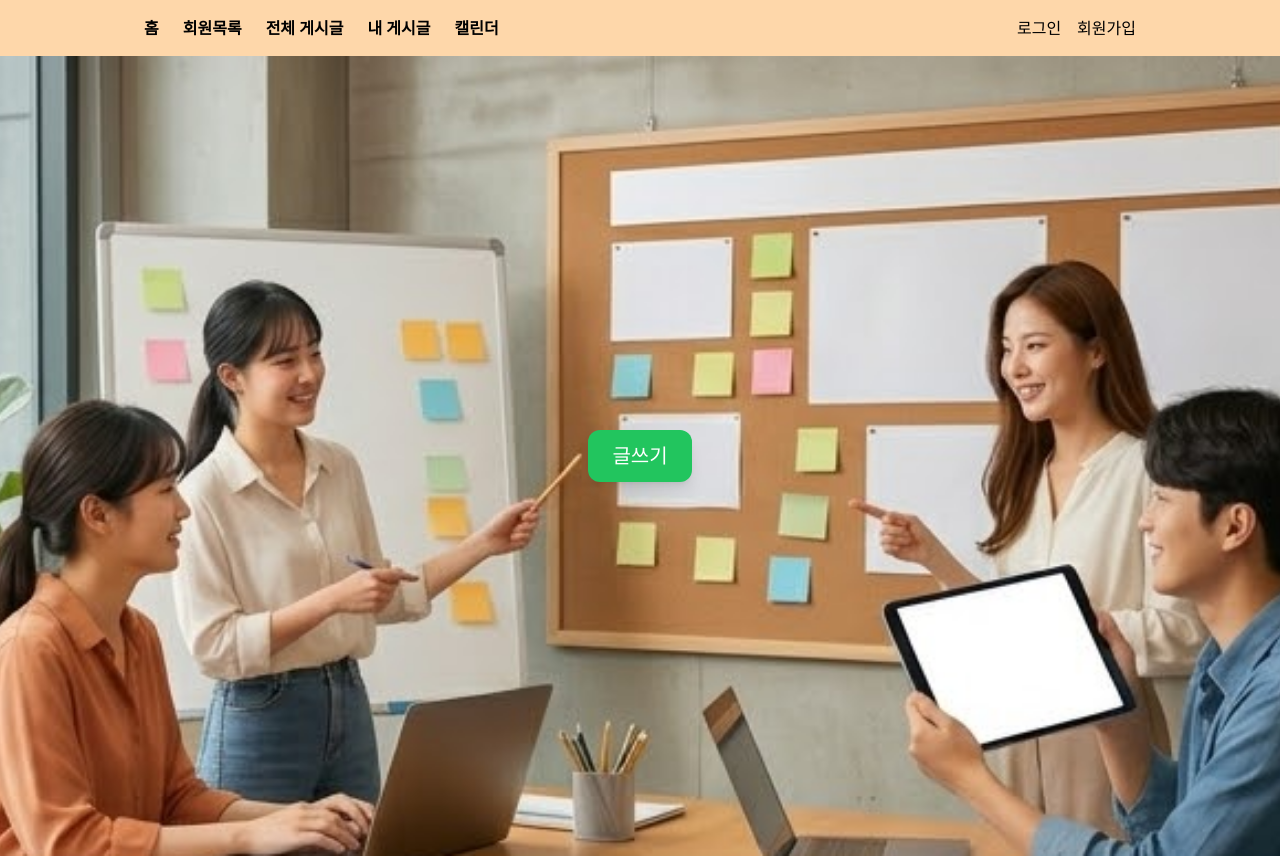
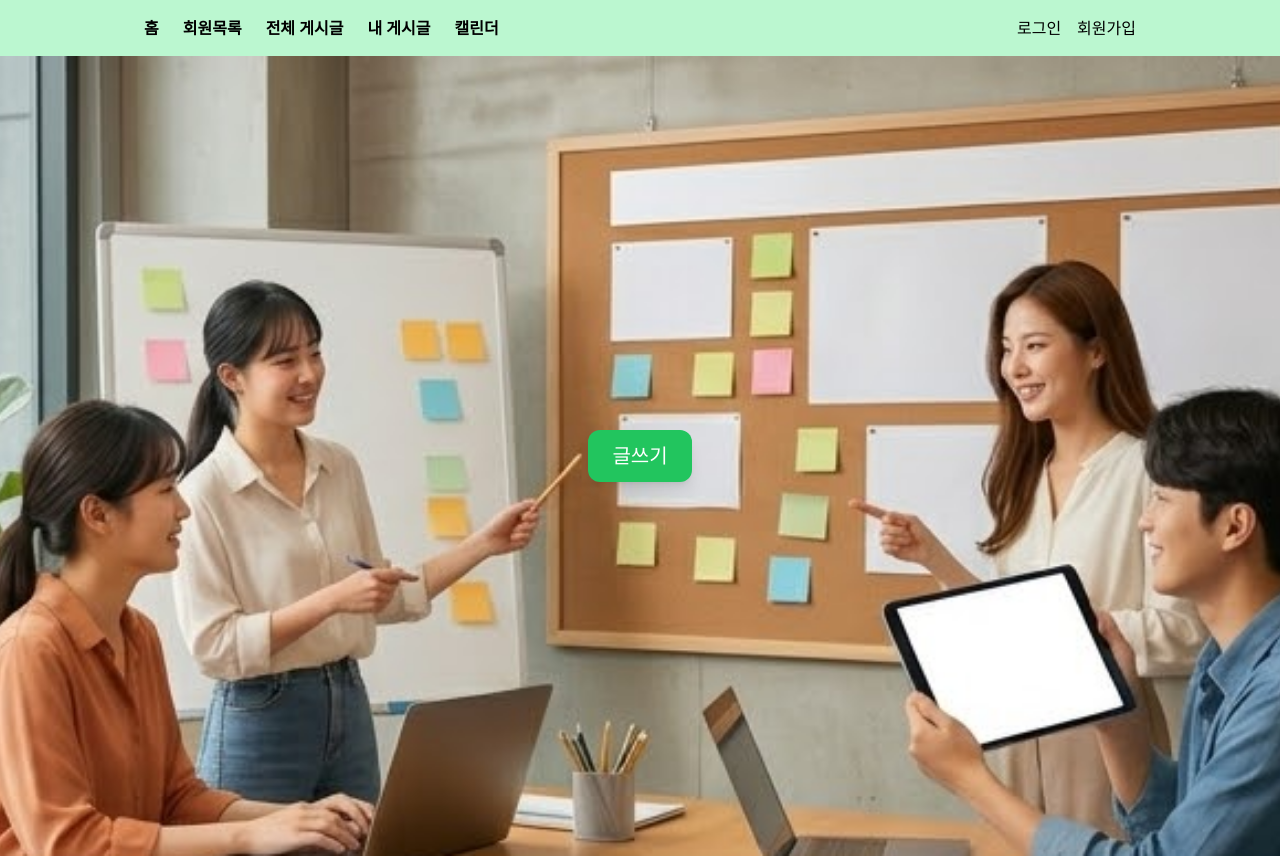
Before and after one commit to PARKJAEKYUNG0525/Blog_mini_project, a React (Vite) app: page / in a window 1280 px wide. Built offline with nearby package versions, Linux system fonts and the light colour scheme.

Commit message:
네비게이션바 색변경

```diff
--- a/src/components/NaviBar.jsx
+++ b/src/components/NaviBar.jsx
@@ -15,7 +15,7 @@ const NaviBar = () => {
     }
 
     return (
-         <nav className="bg-orange-200 shadow-md">
+         <nav className="bg-green-200 shadow-md">
         <div className="max-w-5xl mx-auto flex justify-between items-center p-4">
         <div className="flex gap-6 font-semibold">
             <Link to="/">홈</Link>
```
